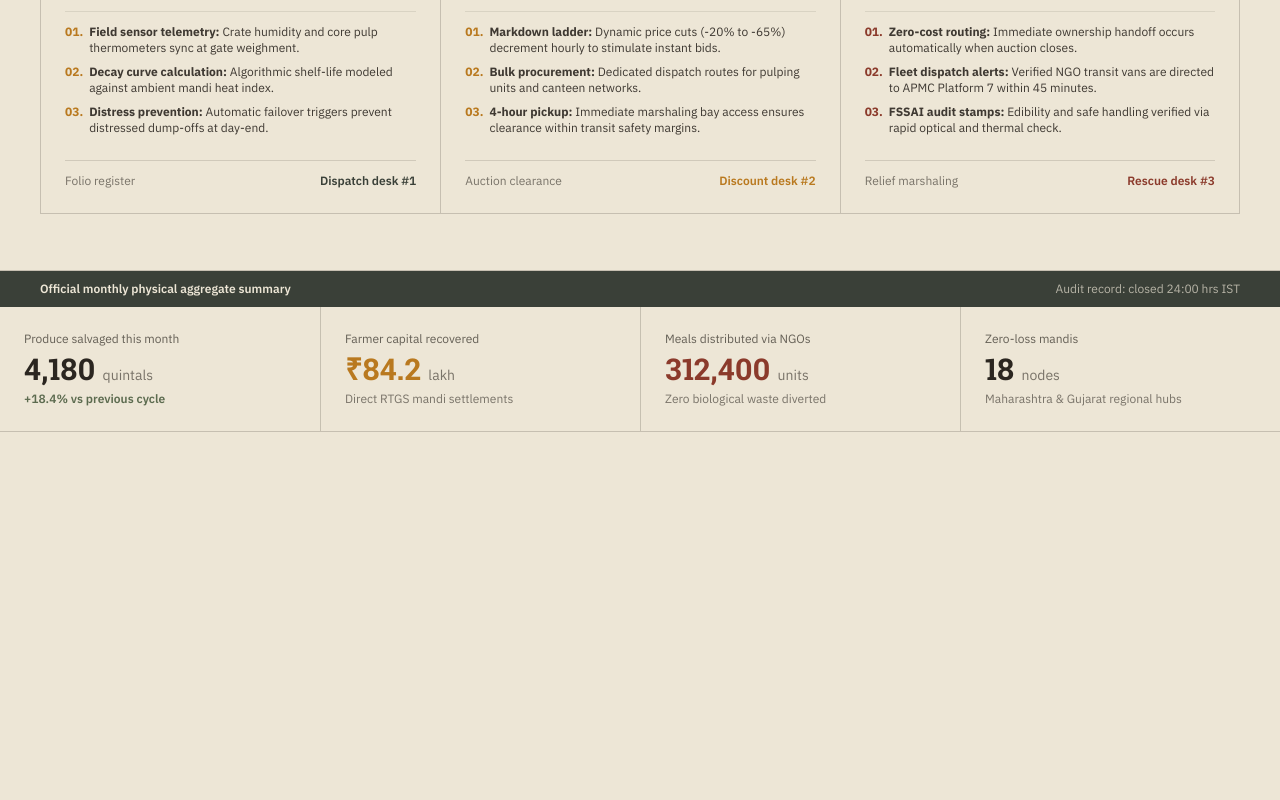
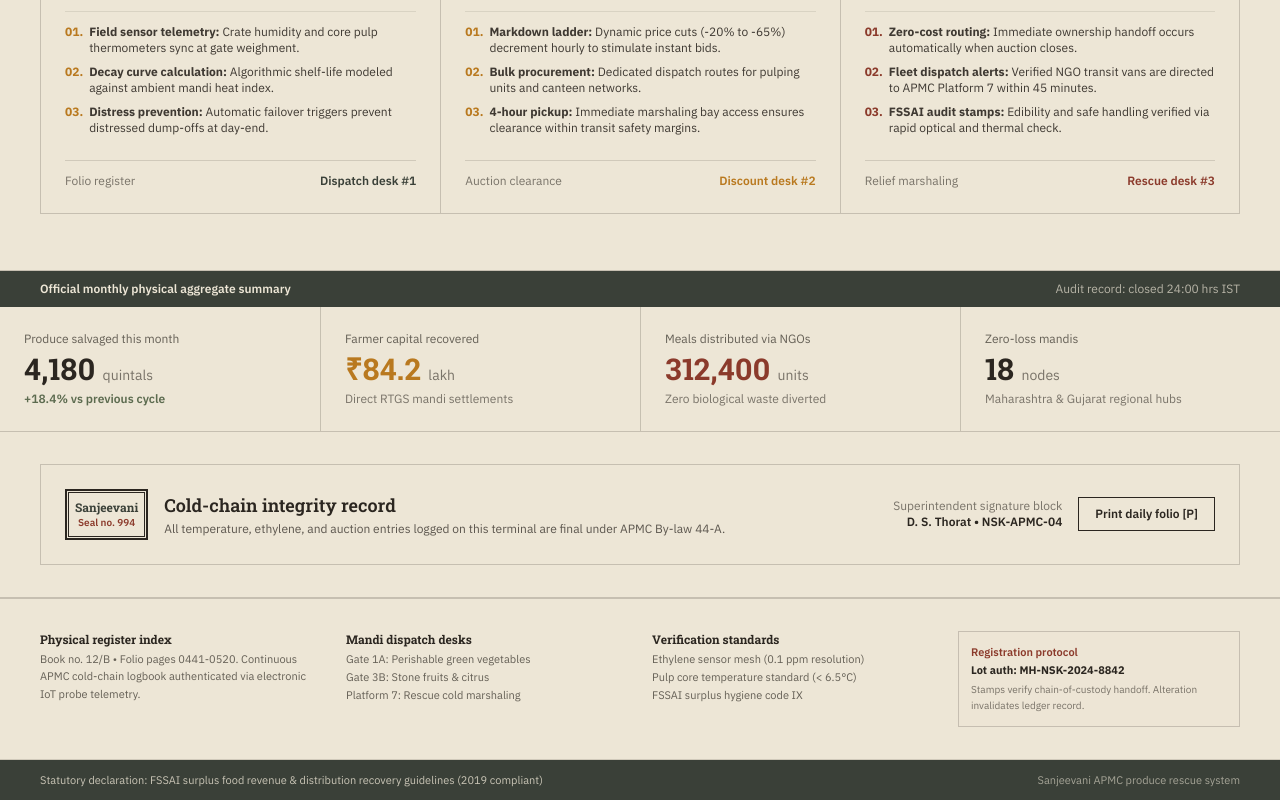
Before and after one commit to Adhya08/Sanjeevani, a React (Vite) app in the folder frontend/: page / in a window 1280 px wide. Shown: the part 1068-1868 px from the top of the page. Before the commit the page ends 1500 px from the top, so only its background shows below. Built offline with nearby package versions, Linux system fonts and the light colour scheme; no server answers.

Commit message:
feat: complete homepage with distress alert banner, live lot showcase, and platform architecture overview

```diff
--- a/frontend/src/App.tsx
+++ b/frontend/src/App.tsx
@@ -462,8 +462,89 @@
           </div>
         </section>
 
+        {/* Quiet Verification & Provenance Block (Explicit Sentence Case Throughout) */}
+        <section className="w-full px-4 md:px-10 py-8 border-b border-ink/20 bg-paper">
+          <div className="flex flex-col md:flex-row items-start md:items-center justify-between gap-6 border border-ink/20 p-6 bg-paper">
+            <div className="flex items-start sm:items-center gap-4">
+              {/* Double-rule Stamped Box */}
+              <div className="ledger-double-border p-2 bg-paper text-center flex-shrink-0">
+                <span className="font-serif text-xs font-bold text-slate block">Sanjeevani</span>
+                <span className="text-[10px] font-sans font-semibold text-rust block">Seal no. 994</span>
+              </div>
+
+              <div>
+                <h3 className="font-serif text-lg text-ink font-semibold">
+                  Cold-chain integrity record
+                </h3>
+                <p className="text-xs text-ink/75 max-w-xl mt-0.5">
+                  All temperature, ethylene, and auction entries logged on this terminal are final under APMC By-law 44-A.
+                </p>
+              </div>
+            </div>
+
+            <div className="flex items-center gap-4 text-xs w-full sm:w-auto justify-between sm:justify-end border-t sm:border-t-0 border-ink/10 pt-4 sm:pt-0">
+              <div className="text-left sm:text-right">
+                <div className="text-ink/60">Superintendent signature block</div>
+                <div className="font-semibold text-ink">D. S. Thorat • NSK-APMC-04</div>
+              </div>
+
+              <button
+                type="button"
+                onClick={() => window.print()}
+                className="px-4 py-2 border border-ink bg-paper hover:bg-ink/5 text-xs font-semibold focus-visible:ring-2 focus-visible:ring-turmeric focus-visible:outline-none"
+              >
+                Print daily folio [P]
+              </button>
+            </div>
+          </div>
+        </section>
       </main>
-      <ActivityLog sessionId={undefined} />
+
+      {/* Mandi Physical Register Footer */}
+      <footer className="w-full bg-paper border-t border-ink/20 text-xs">
+        <div className="px-4 md:px-10 py-8 grid grid-cols-1 sm:grid-cols-2 lg:grid-cols-4 gap-6 border-b border-ink/15 text-ink/80">
+          <div>
+            <div className="font-serif font-bold text-ink mb-1">Physical register index</div>
+            <p className="text-[11px] leading-relaxed text-ink/70">
+              Book no. 12/B • Folio pages 0441-0520. Continuous APMC cold-chain logbook authenticated via electronic IoT probe telemetry.
+            </p>
+          </div>
+
+          <div>
+            <div className="font-serif font-bold text-ink mb-1">Mandi dispatch desks</div>
+            <ul className="text-[11px] space-y-0.5 text-ink/70">
+              <li>Gate 1A: Perishable green vegetables</li>
+              <li>Gate 3B: Stone fruits & citrus</li>
+              <li>Platform 7: Rescue cold marshaling</li>
+            </ul>
+          </div>
+
+          <div>
+            <div className="font-serif font-bold text-ink mb-1">Verification standards</div>
+            <ul className="text-[11px] space-y-0.5 text-ink/70">
+              <li>Ethylene sensor mesh (0.1 ppm resolution)</li>
+              <li>Pulp core temperature standard (&lt; 6.5°C)</li>
+              <li>FSSAI surplus hygiene code IX</li>
+            </ul>
+          </div>
+
+          <div className="border border-ink/20 p-3 bg-paper/50">
+            <div className="font-semibold text-rust text-[11px]">Registration protocol</div>
+            <div className="text-[11px] font-bold text-ink mt-0.5 tabular-nums">Lot auth: MH-NSK-2024-8842</div>
+            <p className="text-[10px] text-ink/60 mt-1">
+              Stamps verify chain-of-custody handoff. Alteration invalidates ledger record.
+            </p>
+          </div>
+        </div>
+
+        <div className="px-4 md:px-10 py-3 bg-slate text-paper/80 flex flex-col sm:flex-row items-center justify-between gap-2 text-[11px]">
+          <div>Statutory declaration: FSSAI surplus food revenue & distribution recovery guidelines (2019 compliant)</div>
+          <div className="tabular-nums text-paper/60">Sanjeevani APMC produce rescue system</div>
+        </div>
+      </footer>
+
+      {/* Activity Log Drawer */}
+      <ActivityLog />
     </div>
   )
 }
```
